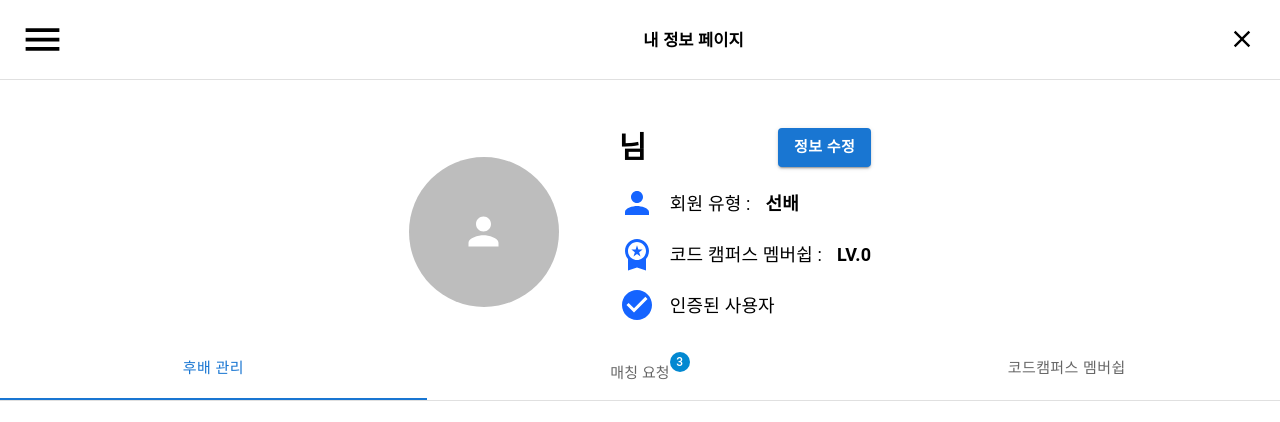
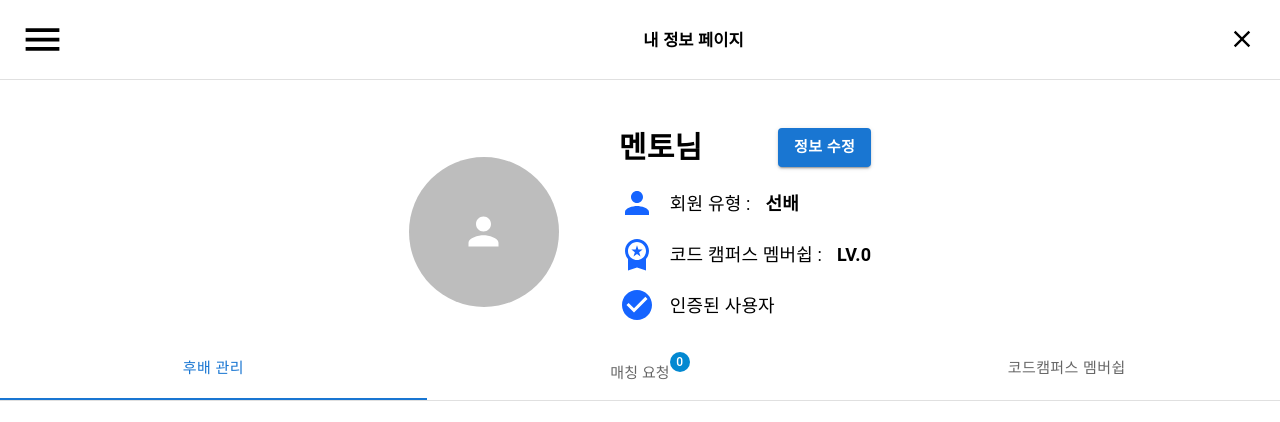
Before and after one commit to SinJungho/Code-Campus_FE, a React app: page /profile in a window 1280 px wide. Shown: the top 422 px of the page. Built offline with nearby package versions, Linux system fonts and the light colour scheme.

Commit message:
work: MyProfile state 관리 작업

```diff
--- a/src/pages/MyProfile/myProfile.tsx
+++ b/src/pages/MyProfile/myProfile.tsx
@@ -17,9 +17,14 @@ import students from "../../mock-data/students";
 import MenteeControl from "./MenteeControl";
 import MatchRequest from "./MatchRequest";
 import { useUserNameStore } from "../../stores/isSignuped/userSucess";
+import { useMyProfileStore } from "../../stores/MyProfile/MyProfileStore";
 
 const MyProfile: React.FC = () => {
+  // 멘토 이름
   const { name, setName } = useUserNameStore();
+  // 코드 캠퍼스 멤버쉽, 매칭 요청 횟수
+  const { memberShip, setMemberShip, matchingRequest, setMatchingRequest } =
+    useMyProfileStore();
   const [value, setValue] = React.useState("1");
 
   const handleChange = (event: React.SyntheticEvent, newValue: string) => {
@@ -39,7 +44,7 @@ const MyProfile: React.FC = () => {
         <WorkspacePremiumIcon sx={{ color: "#1564FF", fontSize: "1.2rem" }} />
       ),
       text: "코드 캠퍼스 멤버쉽 :",
-      content: "LV.0",
+      content: `LV.${memberShip}`,
     },
     {
       id: 3,
@@ -101,7 +106,7 @@ const MyProfile: React.FC = () => {
                 fontWeight: "bold",
               }}
             >
-              {name}님
+              {name === "" ? "멘토" : name}님
             </Typography>
             <Button
               variant="contained"
@@ -170,15 +175,20 @@ const MyProfile: React.FC = () => {
       </TabContext>
     </Box>
   );
-};
 
   function TabLabel() {
     return (
       <Box>
-      <S.TabBadge sx={{ fontSize: "0.4rem" }} color="info" badgeContent={3}>
+        <S.TabBadge
+          sx={{ fontSize: "0.4rem" }}
+          color="info"
+          badgeContent={matchingRequest}
+        >
           <Typography sx={{ fontSize: "0.5rem" }}>매칭 요청</Typography>
         </S.TabBadge>
       </Box>
     );
   }
+};
+
 export default MyProfile;
--- a/src/pages/Tutor/TutorDetail/TutorDetail.tsx
+++ b/src/pages/Tutor/TutorDetail/TutorDetail.tsx
@@ -1,4 +1,4 @@
-import React, { useState } from "react";
+import React, { useEffect, useRef, useState } from "react";
 import * as S from "../styled";
 import * as S_detail from "./TutorDetail_styled";
 import { Link } from "react-router-dom";
@@ -197,15 +197,38 @@ const MentorSkillKeyword = () => {
 };
 
 // 선배 상세 페이지 탭 메뉴
-const MentorTabMenu = () => {
+const MentorTabMenu: React.FC = () => {
   const [value, setValue] = React.useState("1");
+  const [isSticky, setIsSticky] = useState(false);
+  const tabRef = useRef<HTMLDivElement>(null);
 
   const handleChange = (event: React.SyntheticEvent, newValue: string) => {
     setValue(newValue);
   };
+  useEffect(() => {
+    const handleScroll = () => {
+      if (tabRef.current) {
+        const tabPosition = tabRef.current.getBoundingClientRect().top;
+        setIsSticky(tabPosition <= 0);
+      }
+    };
+
+    window.addEventListener("scroll", handleScroll);
+    return () => window.removeEventListener("scroll", handleScroll);
+  }, []);
   return (
     <TabContext value={value}>
-      <Box sx={{ borderBottom: 1, borderColor: "divider" }}>
+      <Box
+        sx={{
+          borderBottom: 1,
+          borderColor: "divider",
+          position: isSticky ? "fixed" : "static",
+          top: isSticky ? 0 : "auto",
+          width: "100%",
+          zIndex: 1000,
+          backgroundColor: "white",
+        }}
+      >
         <TabList onChange={handleChange} variant="fullWidth">
           <Tab
             sx={{ width: "100%", fontSize: "0.5rem" }}
@@ -219,6 +242,7 @@ const MentorTabMenu = () => {
           />
         </TabList>
       </Box>
+      {isSticky && <Box sx={{ height: "48px" }} />}
       <TabPanel value="1">
         <TutorDefaultInfo />
       </TabPanel>
--- a/src/pages/index.tsx
+++ b/src/pages/index.tsx
@@ -2,7 +2,7 @@ import Home from "./Home";
 import Login from "./Sign/LogIn/login";
 import SignUp from "./Sign/SignUp/signup";
 import TutorList from "./Tutor/TutorList";
-import MyProfile from "./MyProfile/myProfile";
+import MyProfile from "./MyProfile/MyProfile";
 import TutorDetail from "./Tutor/TutorDetail/TutorDetail";
 import TutorMatching from "./Tutor/TutorMatching/TutorMatching";
 export {
--- /dev/null
+++ b/src/stores/MyProfile/MyProfileStore.ts
@@ -0,0 +1,51 @@
+import { create } from "zustand";
+
+/**
+ * 내 정보 페이지 상태 타입 지정
+ */
+type MyProfileType = {
+  memberShip: string;
+  matchingRequest: string;
+  setMemberShip: (memberShip: string) => void;
+  setMatchingRequest: (matchingRequest: string) => void;
+};
+
+/**
+ * 멘티 매칭 요청 희망 시간 타입
+ */
+type MenteeTimeType = {
+  day: string;
+  amPm: string;
+  startTime: number;
+  endTime: number;
+  profilePictureUrl: string;
+  name: string;
+  setDay: (day: string) => void;
+  setAmPm: (amPm: string) => void;
+  setStartTime: (startTime: number) => void;
+  setEndTime: (endTime: number) => void;
+  setProfilePictureUrl: (profilePictureUrl: string) => void;
+  setName: (name: string) => void;
+};
+
+export const useMyProfileStore = create<MyProfileType>((set) => ({
+  memberShip: "0",
+  matchingRequest: "0",
+  setMemberShip: (memberShip) => set({ memberShip }),
+  setMatchingRequest: (matchingRequest) => set({ matchingRequest }),
+}));
+
+export const useMenteeTimeStore = create<MenteeTimeType>((set) => ({
+  day: "평일",
+  amPm: "오후",
+  startTime: 4,
+  endTime: 6,
+  name: "김철수",
+  profilePictureUrl: "https://example.com/profile1.jpg",
+  setDay: (day) => set({ day }),
+  setAmPm: (amPm) => set({ amPm }),
+  setStartTime: (startTime) => set({ startTime }),
+  setEndTime: (endTime) => set({ endTime }),
+  setName: (name) => set({ name }),
+  setProfilePictureUrl: (profilePictureUrl) => set({ profilePictureUrl }),
+}));
```
Lines whose indentation alone changed are shown as unchanged.
